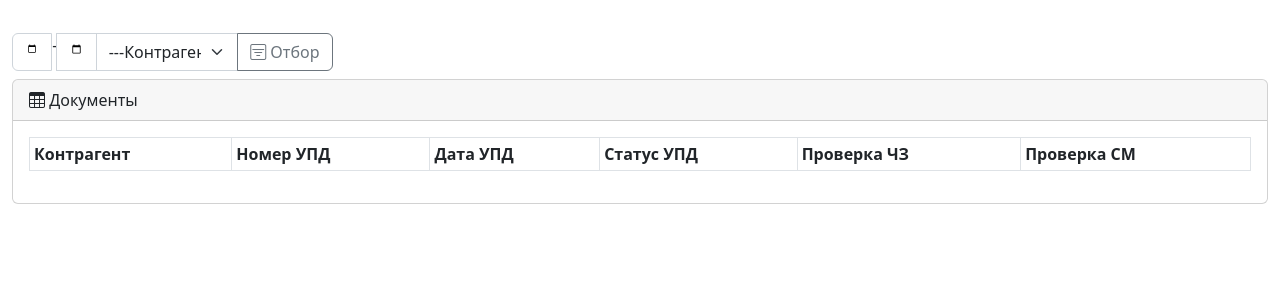
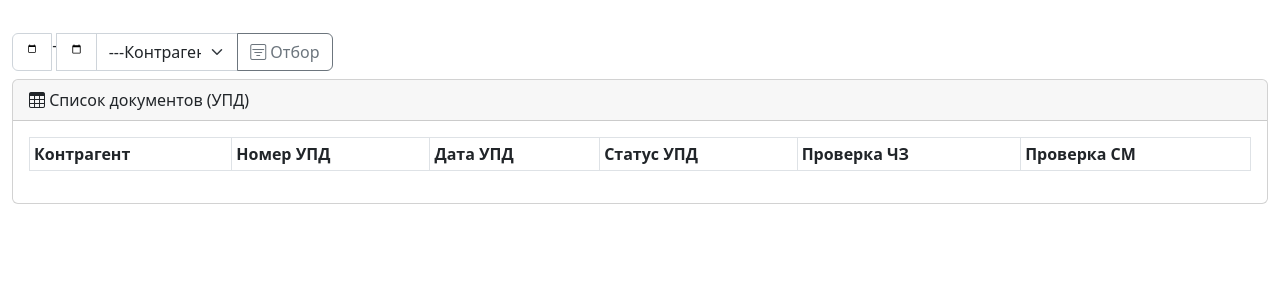
Before and after one commit to MyEternityOrg/marking, a Django app: page /documents/search/ in a window 1280 px wide. Shown: the part 56-356 px from the top of the page. Run offline with Django 4.2, Linux system fonts and the light colour scheme; data that the repository does not hold is empty; parts of the project's set-up code (start-up, migrations or seed data) failed here and were passed over; some libraries are stand-ins or nearby versions.

```diff
--- a/Main/templates/Main/document_list_universal.html
+++ b/Main/templates/Main/document_list_universal.html
@@ -23,7 +23,7 @@
             </div>
         </div>
         <div class="card mb-4">
-            <div class="card-header"><i class="bi bi-table"></i> Документы</div>
+            <div class="card-header"><i class="bi bi-table"></i> Список документов (УПД)</div>
             <div class="card-body">
                 <table id="datatable" class="table table-bordered table-hover table-striped table-sm">
                     <thead>
```
